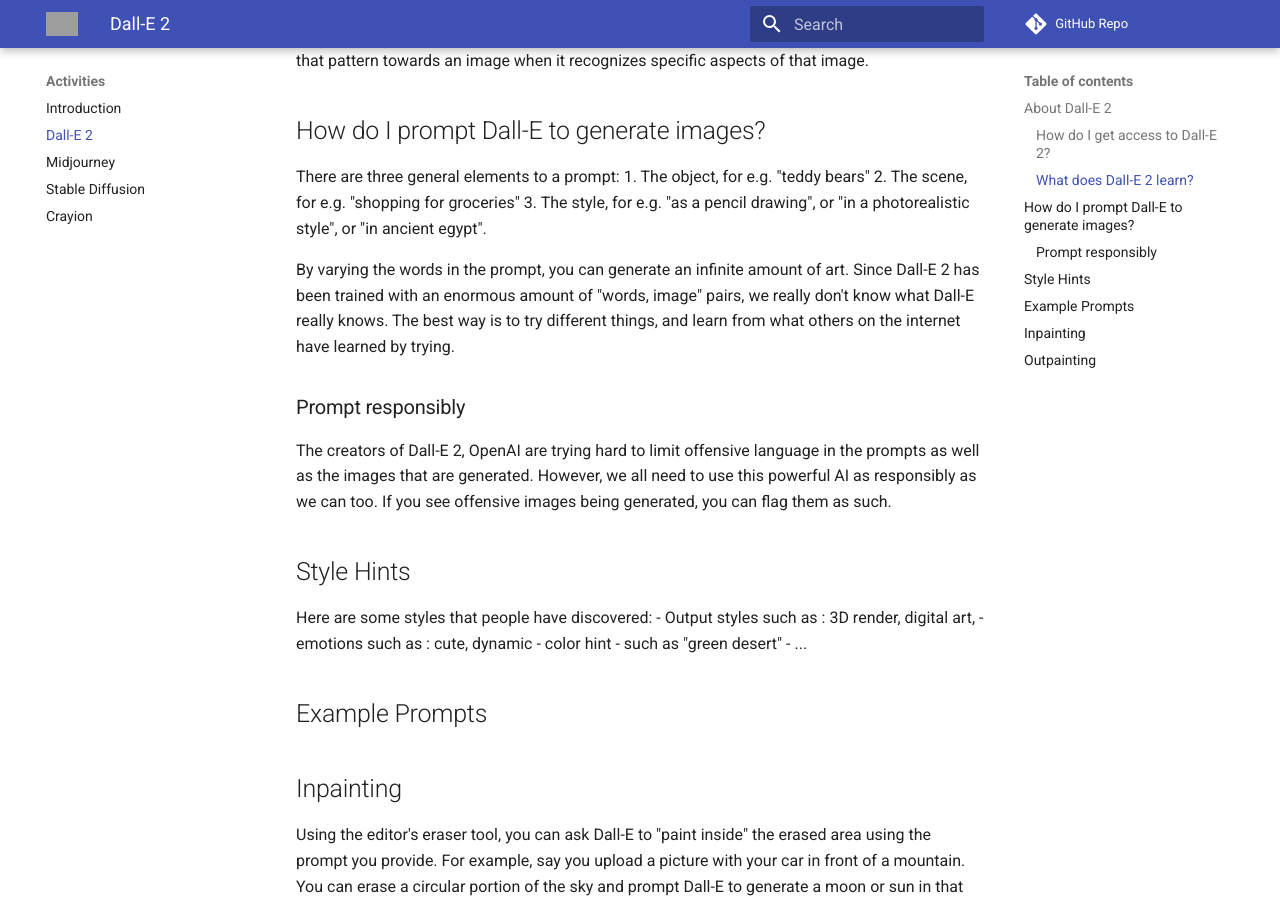
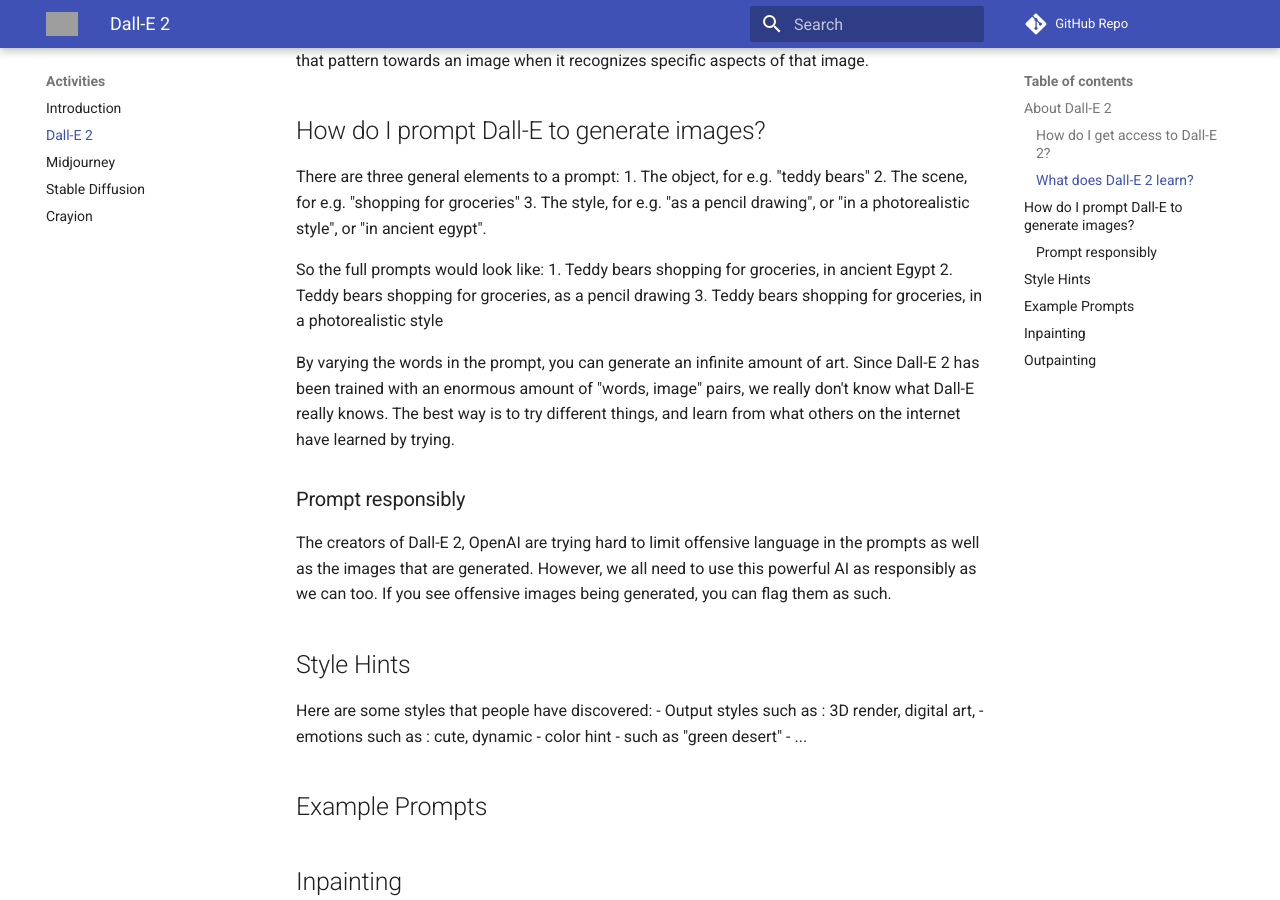
Before and after one commit to CoderDojoTC/generative-art, an MkDocs documentation site: the page built from docs/activities/02-dalle2.md, in a window 1280 px wide and 900 px high, scrolled down 566 px. Built offline with MkDocs 1.6.1 and Material for MkDocs 9.7.7, drawn with Linux system fonts in a browser that asks for light colours; comment, search, counter and statistics services are not loaded; grey boxes are pictures that could not be loaded.

Commit message:
prompt section
how to put together the prompt using the teddy bears example

```diff
--- a/docs/activities/02-dalle2.md
+++ b/docs/activities/02-dalle2.md
@@ -10,6 +10,11 @@
   1. The object, for e.g. "teddy bears"
   2. The scene, for e.g. "shopping for groceries"
   3. The style, for e.g. "as a pencil drawing", or "in a photorealistic style", or "in ancient egypt".
+
+So the full prompts would look like:
+  1. Teddy bears shopping for groceries, in ancient Egypt
+  2. Teddy bears shopping for groceries, as a pencil drawing
+  3. Teddy bears shopping for groceries, in a photorealistic style
 
 By varying the words in the prompt, you can generate an infinite amount of art. Since Dall-E 2 has been trained with an enormous amount of "words, image" pairs, we really don't know what Dall-E really knows. The best way is to try different things, and learn from what others on the internet have learned by trying.
 ### Prompt responsibly
```
